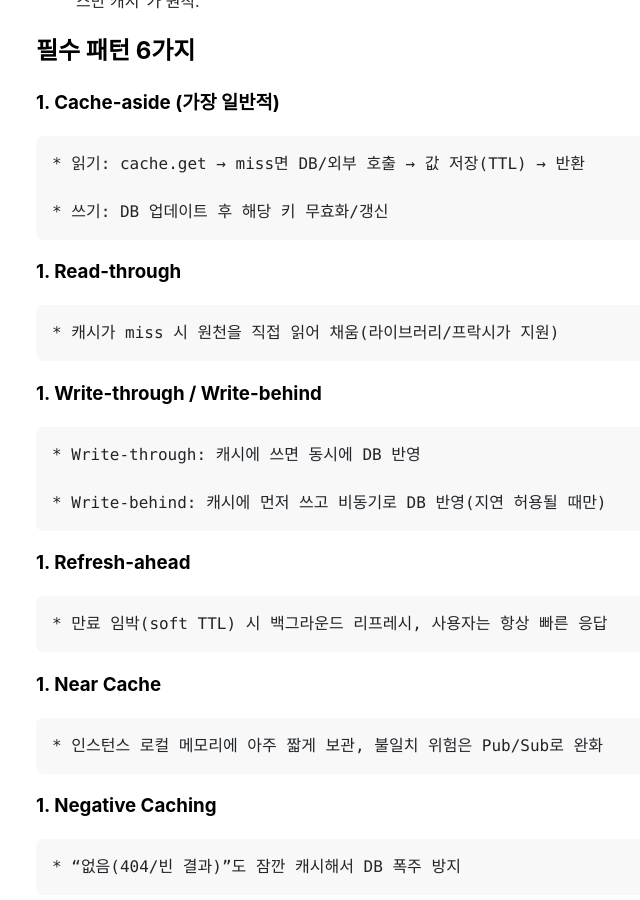
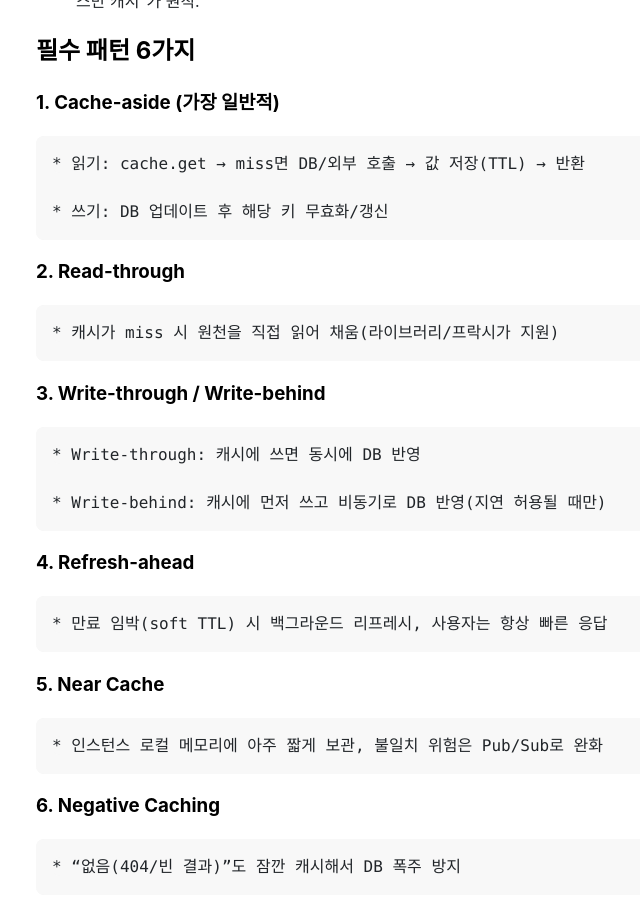
Before and after one commit to ksjeon4biz/ksjeon4biz.github.io, a Jekyll site: the page built from _posts/2025-08-31-MSA_DistributedCache.markdown, in a window 1280 px wide and 900 px high, scrolled down 513 px. Shown: the whole window, without its empty margins (252-892 px from the left). Built offline with Jekyll 4.4.1, drawn with Linux system fonts in a browser that asks for light colours; nearby versions of some CDN libraries.

Commit message:
2025-08-31 19:26

```diff
--- a/_posts/2025-08-31-MSA_DistributedCache.markdown
+++ b/_posts/2025-08-31-MSA_DistributedCache.markdown
@@ -25,25 +25,25 @@ MSA에서 분산 캐시는 “느린 것(DB/외부 API/복잡 계산)” 앞에
 
     * 쓰기: DB 업데이트 후 해당 키 무효화/갱신
 
-### 1. Read-through
+### 2. Read-through
 
     * 캐시가 miss 시 원천을 직접 읽어 채움(라이브러리/프락시가 지원)
 
-### 1. Write-through / Write-behind
+### 3. Write-through / Write-behind
 
     * Write-through: 캐시에 쓰면 동시에 DB 반영
 
     * Write-behind: 캐시에 먼저 쓰고 비동기로 DB 반영(지연 허용될 때만)
 
-### 1. Refresh-ahead
+### 4. Refresh-ahead
 
     * 만료 임박(soft TTL) 시 백그라운드 리프레시, 사용자는 항상 빠른 응답
 
-### 1. Near Cache
+### 5. Near Cache
 
     * 인스턴스 로컬 메모리에 아주 짧게 보관, 불일치 위험은 Pub/Sub로 완화
 
-### 1. Negative Caching
+### 6. Negative Caching
 
     * “없음(404/빈 결과)”도 잠깐 캐시해서 DB 폭주 방지
 
```
